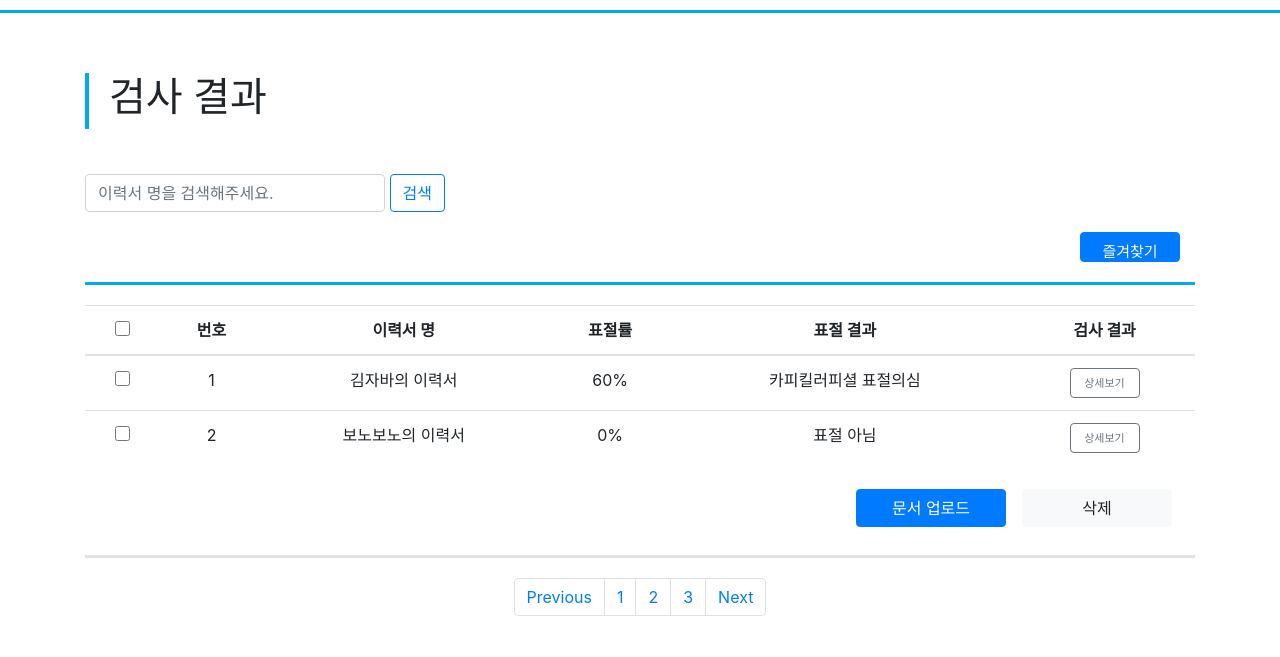
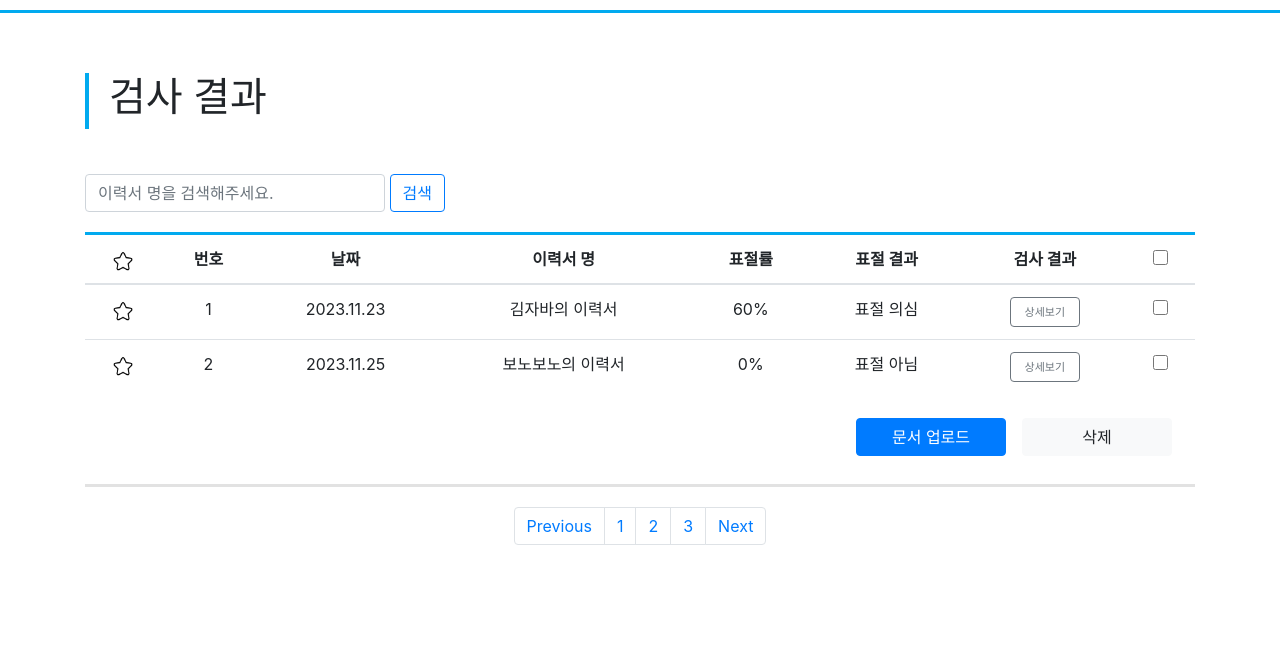
Before and after one commit to KIC-CAMPUS/python_project, a Django app: page /detail/ in a window 1280 px wide. Shown: the part 80-737 px from the top of the page. Run offline with Django 4.2, Linux system fonts and the light colour scheme; some libraries are stand-ins or nearby versions.

Commit message:
detail_list.js 추가 -> main.html에 js 추가
detail 테이블 헤더랑 바디 위치 약간 바뀌었습니다.
-> 날짜 추가
-> 체크박스 맨 뒤로 수정
-> 맨 앞에 즐겨찾기 별 추가
-> html에 div로 된 line박스 제거, 테이블 상단에 border로 선 추가

howtouse도 똑같이 테이블 수정

review_list도 똑같이 테이블 수정

이미지 별 두개 추가

```diff
--- a/workspace/prj/static/css/howtouse.css
+++ b/workspace/prj/static/css/howtouse.css
@@ -54,7 +54,7 @@
     .content-box ul {
         list-style-type: disc;
     }
-    img {
+    .img {
         max-width: 100px;
         height: auto;
     }
--- a/workspace/prj/static/css/upload.css
+++ b/workspace/prj/static/css/upload.css
@@ -91,3 +91,8 @@
     margin-left: 15px;
     margin-right: 15px;
 }
+
+.like{
+    position: relative;
+    bottom: 2px
+}
--- /dev/null
+++ b/workspace/prj/static/js/detail_list.js
@@ -0,0 +1,44 @@
+$(document).ready(function () {
+    // td의 각 행에 있는 star1을 누르면 star1이 display:none이 되면서 star2가 display:block으로 바뀌고 star2를 누르면 반대로 되게 하기
+    $(".star-icon[name='star1']").click(function () {
+        var parentRow = $(this).closest('tr');
+        parentRow.find(".star-icon[name='star1']").toggle();
+        parentRow.find(".star-icon[name='star2']").toggle();
+        updateCheckAllStars(); // 전체 선택 상태 업데이트
+    });
+
+    $(".star-icon[name='star2']").click(function () {
+        var parentRow = $(this).closest('tr');
+        parentRow.find(".star-icon[name='star2']").toggle();
+        parentRow.find(".star-icon[name='star1']").toggle();
+        updateCheckAllStars(); // 전체 선택 상태 업데이트
+    });
+
+    // star2 전체가 클릭되면 star_chkAll2가 보이고 star1 전체가 클릭되면 star_chkAll1이 보이게 하기
+    $("#star_chkAll1, #star_chkAll2").click(function (event) {
+        event.preventDefault();
+        $(".star-icon[name='star1']").toggle();
+        $(".star-icon[name='star2']").toggle();
+        updateCheckAllStars(); // 전체 선택 상태 업데이트
+    });
+
+    // 전체 선택 상태 업데이트 함수
+    function updateCheckAllStars() {
+        var anyStar1Visible = $(".star-icon[name='star1']:visible").length > 0;
+        var anyStar2Visible = $(".star-icon[name='star2']:visible").length > 0;
+
+        // 만약 td에 star1이 하나도 안 보이는 경우면 th에 star_chkAll1은 클릭 비활성화
+        $("#star_chkAll1").css("display", anyStar1Visible ? "block" : "none");
+        // 만약 td에 star2가 하나라도 보이는 경우면 th에 star_chkAll1은 클릭시 td에 별아이콘이 star2가 되게 설정
+        if (anyStar2Visible) {
+            $("#star_chkAll1").click(function (event) {
+                event.preventDefault();
+                $(".star-icon[name='star2']").show();
+                $(".star-icon[name='star1']").hide();
+                updateCheckAllStars(); // 전체 선택 상태 업데이트
+            });
+        }
+        // 만약 td에 star1이 하나도 안 보이는 경우면 th에 star_chkAll2는 보이게 설정
+        $("#star_chkAll2").css("display", anyStar1Visible ? "none" : "block");
+    }
+});
--- a/workspace/prj/templates/base/main.html
+++ b/workspace/prj/templates/base/main.html
@@ -19,6 +19,7 @@
    <script src="{% static 'js/jquery-3.5.1.slim.min.js' %}" crossorigin="anonymous"></script>
    <script src="{% static 'js/bootstrap.bundle.min.js' %}" crossorigin="anonymous"></script>
    <script src="{% static 'js/list_checkbox.js' %}" crossorigin="anonymous"></script>
+   <script src="{% static 'js/detail_list.js' %}" crossorigin="anonymous"></script>
    <div class="fixed-bottom">
       {% include 'base/footer.html' %}
    </div>
--- a/workspace/prj/templates/coverletter_site/detail.html
+++ b/workspace/prj/templates/coverletter_site/detail.html
@@ -1,5 +1,5 @@
 {% extends "base/main.html" %}
-
+{% load static %}
 {% block title %}상세정보창{% endblock%}
 
 {% block main_area %}
@@ -18,43 +18,68 @@
                 <button class="btn btn-outline-primary my-2 my-sm-0" type="button">검색</button>
                 <div class="upload_tr"></div>
             </div>
-            <div class="container">
-                <div class="d-flex justify-content-end">
-                    <button class="btn btn-primary" style="width: 100px; height: 30px"><span class="align-text-top" style="font-size:15px;">즐겨찾기</span></button>
-                </div>
-            </div>
-            <div class="linebox"></div>
-            <table class="table table-hover text-center">
+            <table class="table table-hover text-center" style="border-top: #01aaef 3px solid">
                 <thead>
                 <tr>
-                    <th><input type="checkbox" style="width: 15px; height: 15px;" id="cbx_chkAll"></th>
+                    <th>
+                        <div class="d-flex justify-content-center">
+                            <img src="{% static 'images/whitestar.png' %}" alt="즐겨찾기 ON"
+                                 style="width: 20px; height: 20px;"
+                                 class="star-icon " id="star_chkAll1">
+                            <img src="{% static 'images/yellowstar.png' %}" alt="즐겨찾기 OFF"
+                                 style="width: 20px; height: 20px; display: none;"
+                                 class="star-icon" id="star_chkAll2">
+                        </div>
+                    </th>
                     <th>번호</th>
+                    <th>날짜</th>
                     <th>이력서 명</th>
                     <th>표절률</th>
                     <th>표절 결과</th>
                     <th>검사 결과</th>
+                    <th><input type="checkbox" style="width: 15px; height: 15px;" id="cbx_chkAll"></th>
                 </tr>
                 </thead>
                 <tbody> <!-- 테이블 바디부분을 누르면 상세창으로 이동 -->
                 <tr>
-                    <td onclick="event.stopPropagation();"><input type="checkbox" name="chk"
-                                                                  style="width: 15px; height: 15px;">
+                    <td>
+                        <img src="{% static 'images/whitestar.png' %}" alt="즐겨찾기 ON" style="width: 20px; height: 20px;"
+                             class="star-icon" name="star1">
+                        <img src="{% static 'images/yellowstar.png' %}" alt="즐겨찾기 OFF"
+                             style="width: 20px; height: 20px; display: none;"
+                             class="star-icon" name="star2">
+                    </td>
                     <td>1</td>
+                    <td>2023.11.23</td>
                     <td>김자바의 이력서</td>
                     <td>60%</td>
-                    <td>카피킬러피셜 표절의심</td>
-                    <td><a class="btn btn-outline-secondary align-middle" type="button"
-                           style="width:70px; height:30px; font-size:11px" href="/detail/1">상세보기</a></td>
+                    <td>표절 의심</td>
+                    <td>
+                        <a class="btn btn-outline-secondary align-middle" type="button"
+                           style="width:70px; height:30px; font-size:11px" href="/detail/1">
+                            상세보기
+                        </a>
+                    </td>
+                    <td>
+                        <input type="checkbox" name="chk" style="width: 15px; height: 15px;">
+                    </td>
                 </tr>
                 <tr>
-                    <td onclick="event.stopPropagation();"><input type="checkbox" name="chk"
-                                                                  style="width: 15px; height: 15px;">
+                    <td>
+                        <img src="{% static 'images/whitestar.png' %}" alt="즐겨찾기 ON" style="width: 20px; height: 20px;"
+                             class="star-icon" name="star1">
+                        <img src="{% static 'images/yellowstar.png' %}" alt="즐겨찾기 OFF"
+                             style="width: 20px; height: 20px; display: none;"
+                             class="star-icon" name="star2">
+                    </td>
                     <td>2</td>
+                    <td>2023.11.25</td>
                     <td>보노보노의 이력서</td>
                     <td>0%</td>
                     <td>표절 아님</td>
                     <td><a class="btn btn-outline-secondary align-middle" type="button"
                            style="width:70px; height:30px; font-size:11px" href="/detail/1">상세보기</a></td>
+                    <td><input type="checkbox" name="chk" style="width: 15px; height: 15px;"></td>
                 </tr>
                 </tbody>
             </table>
--- a/workspace/prj/templates/review_site/review_list.html
+++ b/workspace/prj/templates/review_site/review_list.html
@@ -3,11 +3,10 @@
 
 <div class="container">
     <div>
-        <div class="d-flex justify-content-end">
+        <div class="d-flex justify-content-end" style="padding-bottom: 15px;">
             <a class="btn btn-primary" type="button" href="{% url 'review_create' %}">후기 작성</a>
         </div>
-        <div class="linebox"></div>
-        <table class="table">
+        <table class="table" style="border-top: #01aaef 3px solid">
             <tr>
                 <td>번호</td>
                 <td>작성자</td>
```
Also changed, not shown: workspace/prj/templates/coverletter_site/howtouse.html (+4 -4 lines), workspace/prj/static/images/whitestar.png (added), workspace/prj/static/images/yellowstar.png (added), workspace/prj/static/js/list_checkbox.js (indentation only).
